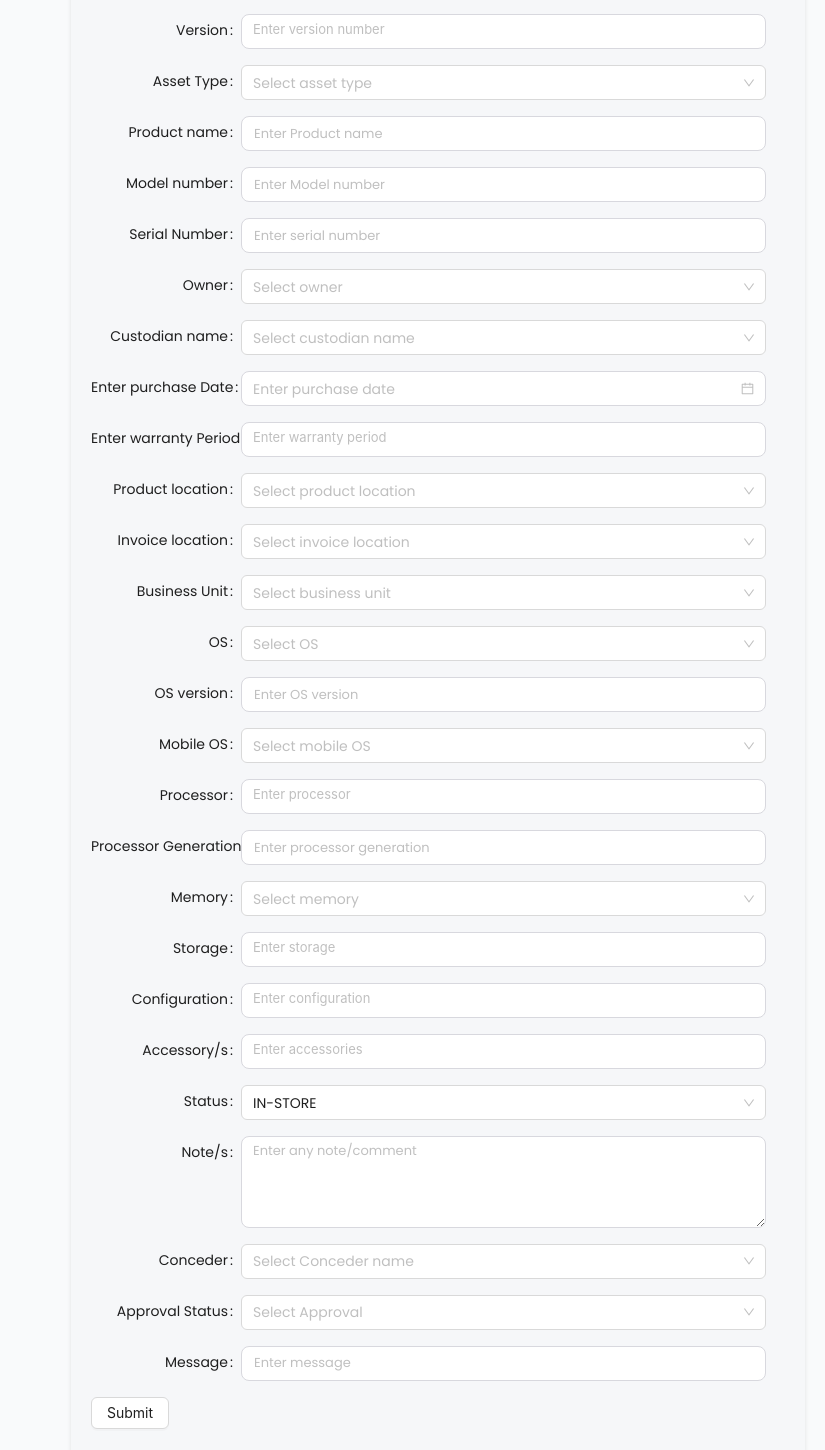
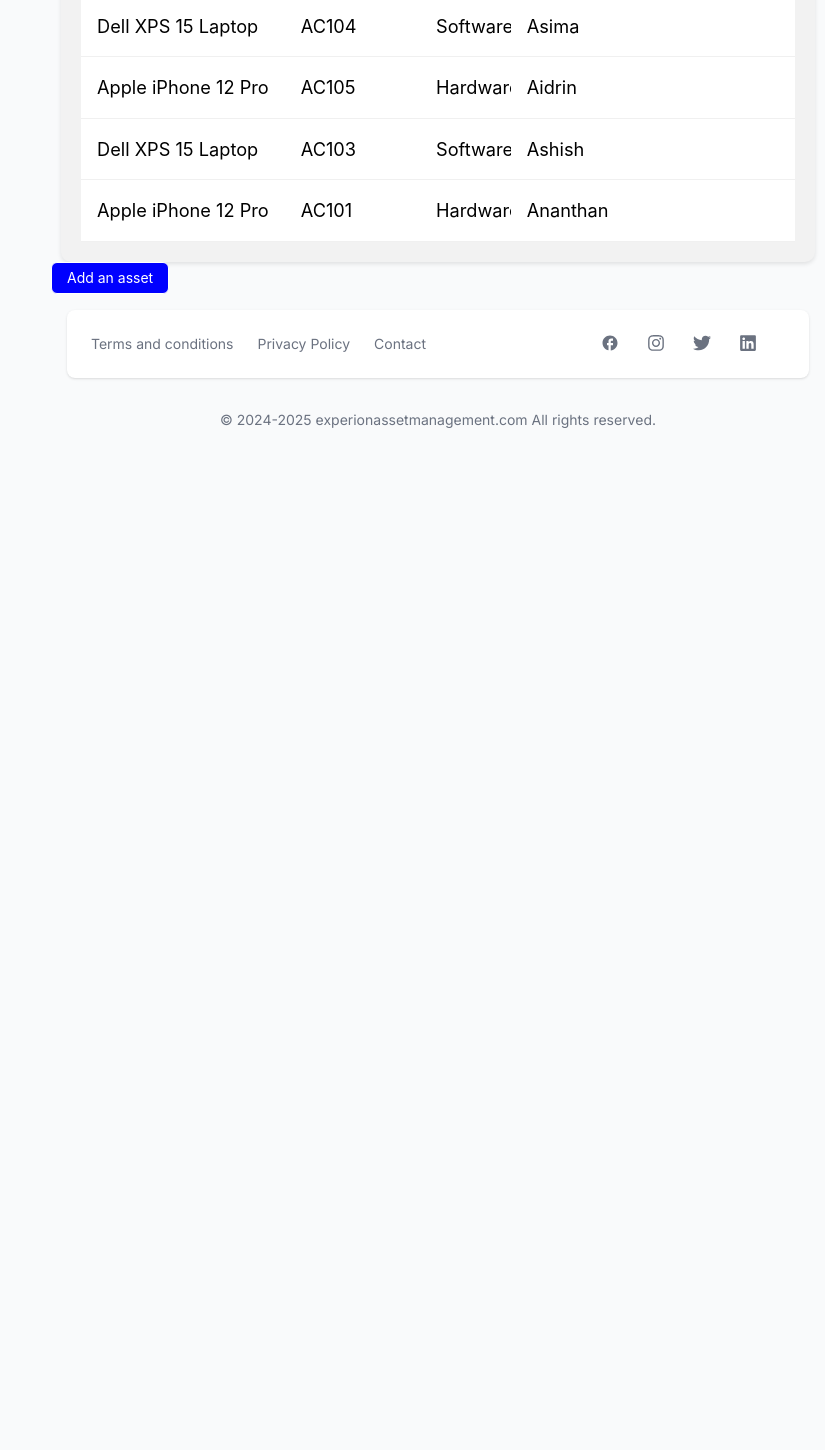
Before and after one commit to getwithashish/ExAM, a React (Vite) app in the folder exam_frontend/: page / in a window 1280 px wide. Shown: the part 840-2290 px from the top of the page, without its empty margins (455-1280 px from the left). After the commit the page ends 1302 px from the top, so only its background shows below. Built offline with nearby package versions, Linux system fonts and the light colour scheme.

Commit message:
feat: Add new drawer component and use for add an asset

```diff
--- a/exam_frontend/src/components/AddAsset/AddAsset.module.css
+++ b/exam_frontend/src/components/AddAsset/AddAsset.module.css
@@ -2,13 +2,13 @@
 
 /* Addanasset.module.css */
 
-@import url('https://fonts.googleapis.com/css2?family=Poppins:ital,wght@0,100;0,200;0,300;0,400;0,500;0,600;0,700;0,800;0,900;1,100;1,200;1,300;1,400;1,500;1,600;1,700;1,800;1,900&display=swap');
+ @import url('https://fonts.googleapis.com/css2?family=Poppins:ital,wght@0,100;0,200;0,300;0,400;0,500;0,600;0,700;0,800;0,900;1,100;1,200;1,300;1,400;1,500;1,600;1,700;1,800;1,900&display=swap');
 
 
 .container {
-  max-width: 800px;
-  margin: 40px auto;
-  padding: 20px;
+  /* max-width: 600px; */
+  /* margin: 10px auto; */
+  padding: 5px;
   font-family: 'Poppins';
 }
 
@@ -19,13 +19,12 @@
 }
 
 .formContainer {
-  background-color: #f6f7f9;
-  padding: 20px;
+  /* background-color: #f6f7f9;  */
+  padding: 5px;
   border-radius: 8px;
   align-items: center;
-  box-shadow: 0 2px 4px rgba(0, 0, 0, 0.1);
-  /* font-size:xx-small;
-  font-style:italic ; */
+  /* box-shadow: 0 2px 4px rgba(0, 0, 0, 0.1);  */
+
   font-family: 'Poppins';
 
 
@@ -49,7 +48,7 @@
 }
 label{
   font-family: 'Poppins';
-  text-align: left;
+  text-align: right;
 
 
 }
@@ -57,7 +56,7 @@
   background-color: rgb(3, 3, 255);
 }
 
-/* Responsive styles */
+
 @media screen and (max-width: 768px) {
   .container {
     padding: 10px;
--- a/exam_frontend/src/components/AddAsset/AddAsset.tsx
+++ b/exam_frontend/src/components/AddAsset/AddAsset.tsx
@@ -4,18 +4,16 @@
 import React, { useState } from 'react';
 import {
   Button,
-  Cascader,
   DatePicker,
   Input,
   Form,
   InputNumber,
   Select,
-  TimePicker,
-  Switch,
-  TreeSelect,
+
 } from 'antd';
 const { TextArea } = Input;
 import styles from './AddAsset.module.css';
+
 
 const { Option } = Select;
 
@@ -29,6 +27,7 @@
   };
 
   return (
+
     <div className={styles['container']}>
       <h1 className={styles['heading']}>Add an asset</h1>
       <Form
@@ -174,9 +173,7 @@
         <InputNumber className={styles['input']}  placeholder="Enter processor" />
         </Form.Item>
 
-        {/* <Form.Item label="Processor Generation:" className={`text-wrap ${styles['formItem']}`}>
-        <InputNumber className={styles['input']}  placeholder="Enter processor generation" />
-        </Form.Item> */}
+
 
 
         <Form.Item label="Processor Generation" className={styles['formItem']}>
@@ -226,18 +223,6 @@
           <TextArea rows={4}  className={styles['input']}  placeholder="Enter any note/comment" />
         </Form.Item>
 
-
-
-        <Form.Item label=" Conceder:" className={styles['formItem']}>
-          <Select className={styles['input']}  placeholder="Select Conceder name">
-            <Option value="sukesh">Sukesh</Option>
-            <Option value="mehtab">Mehtab</Option>
-
-          </Select>
-        </Form.Item>
-
-
-
         <Form.Item label="Approval Status:" className={styles['formItem']}>
           <Select className={styles['input']}  placeholder="Select Approval">
             <Option value="approved">APPROVED</Option>
@@ -254,10 +239,12 @@
 
 
          <Form.Item >
-          <Button  className={styles['button']} >Submit</Button>
+          <Button  className={styles['button']} ghost style={{background:"blue"}}>Submit</Button>
         </Form.Item>
       </Form>
     </div>
+
+
   );
 };
 
--- /dev/null
+++ b/exam_frontend/src/components/SideDrawerComponent/SideDrawerComponent.tsx
@@ -0,0 +1,62 @@
+
+
+
+
+
+import React, { useState } from 'react';
+import SideDrawerProps from './types';
+
+import { Button, Drawer, Space } from 'antd';
+import type { DrawerProps } from 'antd';
+
+const SideDrawerComponent: React.FC<SideDrawerProps> = ({children,buttonTextLarge}) => {
+  const [open, setOpen] = useState(false);
+  const [size, setSize] = useState<DrawerProps['size']>();
+
+  const showDefaultDrawer = () => {
+    setSize('default');
+    setOpen(true);
+  };
+
+  const showLargeDrawer = () => {
+    setSize('large');
+    setOpen(true);
+  };
+
+  const onClose = () => {
+    setOpen(false);
+  };
+
+  return (
+    <>
+      <Space>
+        {/* <Button type="primary" onClick={showDefaultDrawer}>
+        {buttonTextDefault}
+        </Button> */}
+        <Button  ghost style={{background:"blue"}} onClick={showLargeDrawer}>
+        {buttonTextLarge}
+        </Button>
+      </Space>
+      <Drawer
+        // title={`${size} Drawer`}
+        placement="right"
+        size={size}
+        onClose={onClose}
+        open={open}
+        style={{borderRadius:"10px"}}
+        // extra={
+        //   <Space>
+        //     <Button onClick={onClose}>Cancel</Button>
+        //     <Button  ghost style={{background:"blue"}} onClick={onClose}>
+        //       OK
+        //     </Button>
+        //   </Space>
+        // }
+      >
+          {children}
+      </Drawer>
+    </>
+  );
+};
+
+export default SideDrawerComponent;
--- /dev/null
+++ b/exam_frontend/src/components/SideDrawerComponent/types/index.ts
@@ -0,0 +1,9 @@
+import React, { ReactNode } from 'react';
+
+interface SideDrawerProps {
+  buttonTextDefault: string;
+  buttonTextLarge: string;
+  children: ReactNode;
+}
+
+export default SideDrawerProps;
--- a/exam_frontend/src/pages/index.tsx
+++ b/exam_frontend/src/pages/index.tsx
@@ -12,6 +12,8 @@
 import AssetTable from '../components/AssetTable';
 import { Assignment } from "../components/Assign/Assignment";
 import { Statistics } from "../components/charts/piechartBody";
+// import AddAssetSideDrawer from "../components/SideDrawerComponent/AddAssetSideDrawer";
+import SideDrawerComponent from "../components/SideDrawerComponent/SideDrawerComponent";
 
 
 const DashboardPage: FC = function () {
@@ -22,9 +24,16 @@
         <Statistics />
 
         {/* <Addasset/> */}
-        <AddAsset/>
+        {/* <AddAsset/> */}
+
+
 
         <AssetTable />
+
+        <SideDrawerComponent buttonTextDefault="Add an asset" buttonTextLarge="Add an asset">
+
+        <AddAsset/>
+        </SideDrawerComponent>
 
         <div>
 
```
Also changed, not shown: exam_frontend/src/components/AddAsset/types/index.ts (added).
